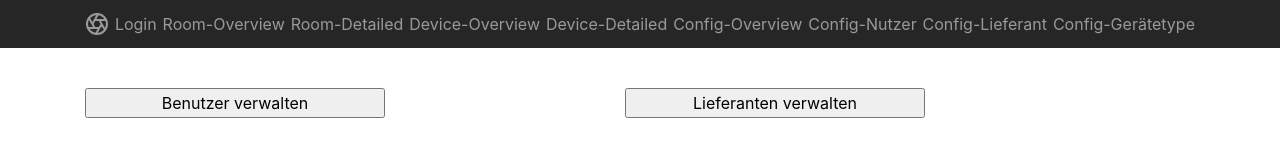
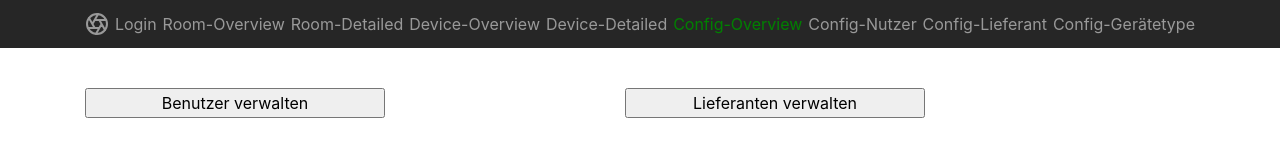
Before and after one commit to agraul/it-verwaltung, an Angular app in the folder frontend/: page /masterdata in a window 1280 px wide. Shown: the top 149 px of the page. Built offline with nearby package versions, Linux system fonts and the light colour scheme.

Commit message:
Makes navbar focus

```diff
--- a/frontend/src/app/app.component.less
+++ b/frontend/src/app/app.component.less
@@ -15,3 +15,7 @@ transition: ease-in-out color .15s;
 color: #fff;
 text-decoration: none;
 }
+// Sets the color of active navbar element
+.site-header a.active{
+    color:green;
+}
--- a/frontend/src/app/log-in/log-in.component.ts
+++ b/frontend/src/app/log-in/log-in.component.ts
@@ -21,7 +21,7 @@ export class LogInComponent implements OnInit {
     logInCreds = true;
 
     if(logInCreds === true){
-      this.router.navigate(['/app-room-overview']);
+      this.router.navigate(['/rooms']);
     }
   }
 
```
